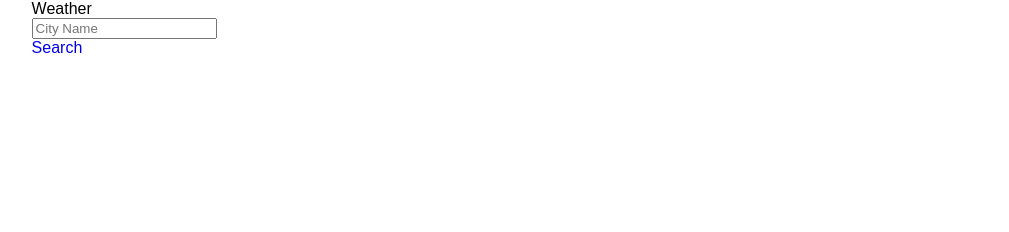
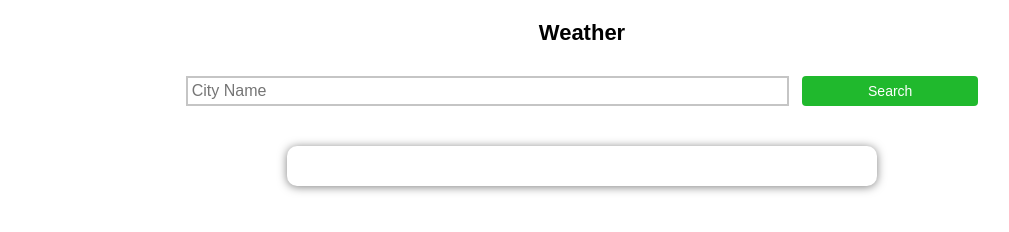
Before and after one commit to vnileshaxioned/weather, a plain HTML site: page index.html in a window 1280 px wide. Shown: the whole page, without its empty margins (58-1067 px from the left). Drawn offline with Linux system fonts and the light colour scheme.

Commit message:
weather section styling done

```diff
--- a/assets/css/style.css
+++ b/assets/css/style.css
@@ -104,51 +104,97 @@ li {
   margin: 0 auto;
 }
 /*=================================
-  Header styling starts here
-=================================*/
-
-
-
-
-
-
-/*=================================
-  Header styling ends here
-=================================*/
-
-/*=================================
   main styling starts here
 =================================*/
+/* weather section starts here */
+.weather .wrapper {
+  padding: 20px 0;
+}
 
+.heading {
+  font-size: 22px;
+  font-weight: 700;
+  text-align: center;
+}
 
+.weather-search {
+  width: 80%;
+  margin: 30px auto;
+  display: flex;
+  align-items: center;
+  justify-content: center;
+}
 
+.search-box { flex-basis: 70%; }
+.search-cta { flex-basis: 20%; }
 
+.user-input {
+  width: 96%;
+  padding: 4px;
+  border: 2px solid rgb(197, 197, 197);
+  outline: none;
+  font-size: 16px;
+}
 
+.search-button {
+  padding: 7px;
+  border-radius: 4px;
+  display: block;
+  background-color: rgb(32, 185, 45);
+  color: #fff;
+  font-size: 14px;
+  text-align: center;
+  transition: all .3s ease;
+}
 
+.weather-output {
+  width: 50%;
+  padding: 20px;
+  margin: 40px auto;
+  border-radius: 10px;
+  box-shadow: 0 01px 10px rgba(0, 0, 0, .5);
+}
 
+.city-heading {
+  padding-bottom: 10px;
+  font-size: 18px;
+  font-weight: 600;
+}
 
+.weather-heading { margin: 10px 0; }
+.clear { background-color: rgb(135, 206, 235); }
+
+.partially-cloudy {
+  background-color: rgb(36, 4, 4);
+  color: #fff;
+}
+
+.cloudy {
+  background-color: rgb(0, 0, 0);
+  color: #fff;
+}
+
+.overcast { background-color: rgb(255, 146, 95); }
+
+.rain {
+  background-color: rgb(0, 95, 133);
+  color: #fff;
+}
+
+.drizzle { background-color: rgb(0, 183, 255); }
+.snow { background-color: rgb(255, 255, 255); }
+
+.stormy {
+  background-color: rgb(88, 88, 88);
+  color: #fff;
+}
+/* weather section ends here */
 /*=================================
   main styling ends here
 =================================*/
 
-/*=================================
-  footer styling starts here
-=================================*/
-
-
-
-
-
-
-
- /*=================================
-  footer styling ends here
-=================================*/
-
 /*media query starts*/
-/*media query for 995px starts here*/
-@media only screen and (max-width: 995px) {
-
-
-
+/*media query for hover starts here*/
+@media only screen and (min-width: 995px) {
+  .search-button:hover { background-color: rgb(0, 173, 14); }
 }
```
